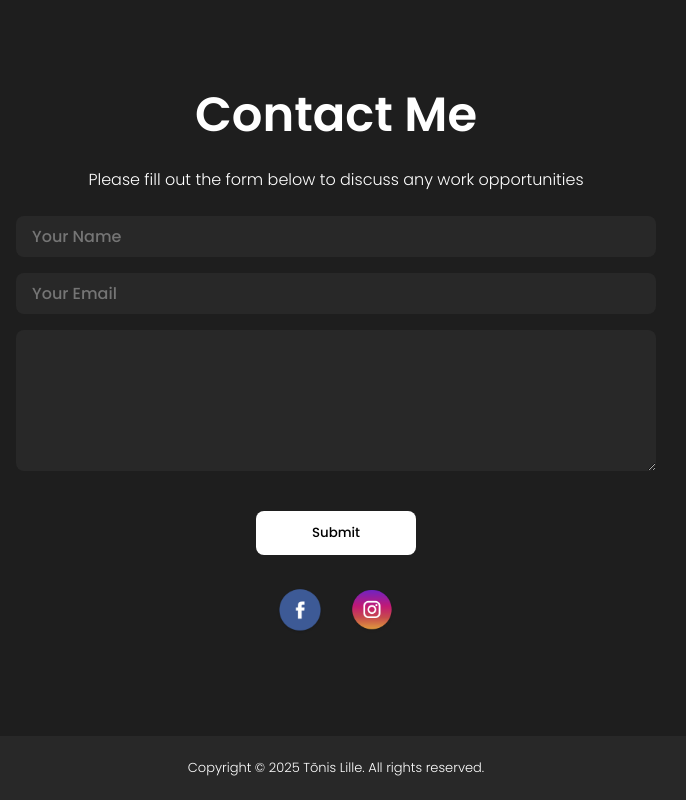
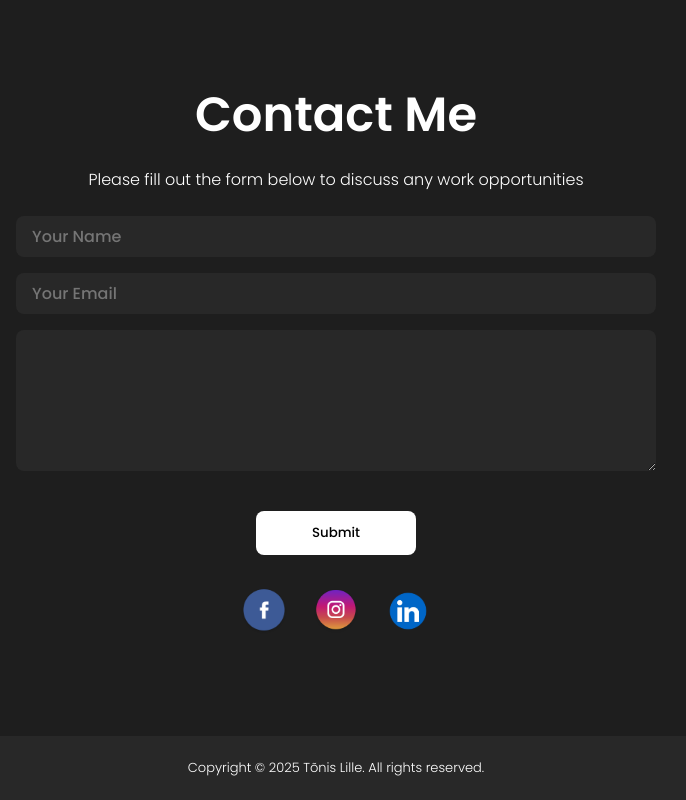
Before and after one commit to t6nislille/Portfolio-Website, a React (Create React App) app: page / in a window 1280 px wide. Shown: the part 2243-3043 px from the top of the page, without its empty margins (304-990 px from the left). Built offline with nearby package versions, Linux system fonts and the light colour scheme.

Commit message:
Add linkedin

```diff
--- a/src/components/Contact/contact.js
+++ b/src/components/Contact/contact.js
@@ -2,6 +2,7 @@ import React, {useRef} from 'react';
 import './contact.css';
 import FacebookIcon from '../../assets/facebook-icon.png';
 import InstagramIcon from '../../assets/instagram.png';
+import LinkedinIcon from '../../assets/linkedinIcon2.png';
 import emailjs from '@emailjs/browser';
 
 const Contact = () => {
@@ -41,6 +42,9 @@ const Contact = () => {
                     <a href="https://www.instagram.com/t6nnis/" target="_blank" rel="noopener noreferrer">
                         <img src={InstagramIcon} alt="Instagram" className='link'/>
                     </a>
+                    <a href="https://www.linkedin.com/in/t%C3%B5nis-lille-ab731b346/" target="_blank" rel="noopener noreferrer">
+                        <img src={LinkedinIcon} alt="Instagram" className='link'/>
+                    </a>
                 </div>
             </form>
             </div>
```
Also changed, not shown: src/assets/linkedinIcon.png (added), src/assets/linkedinIcon2.png (added).
